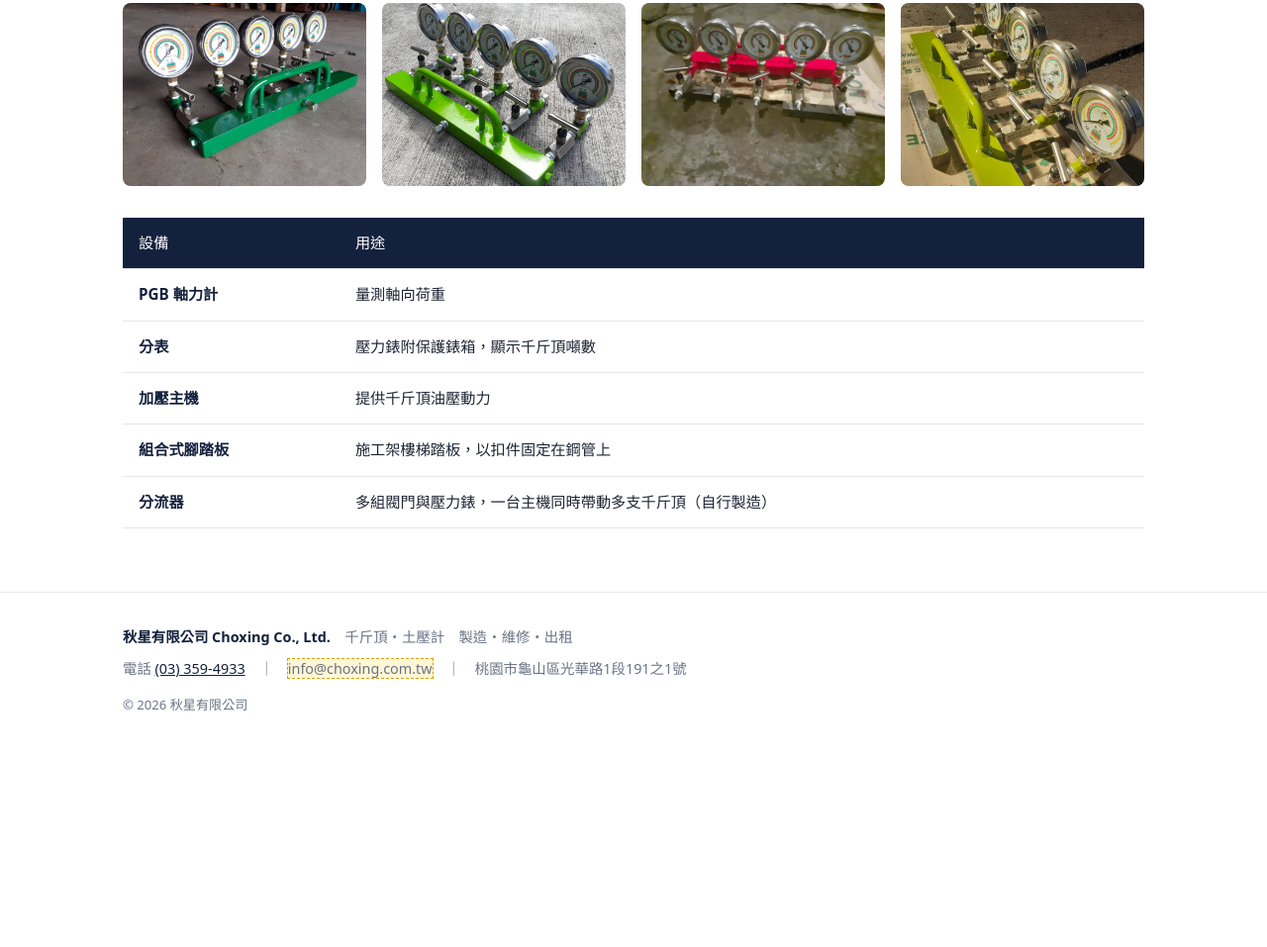
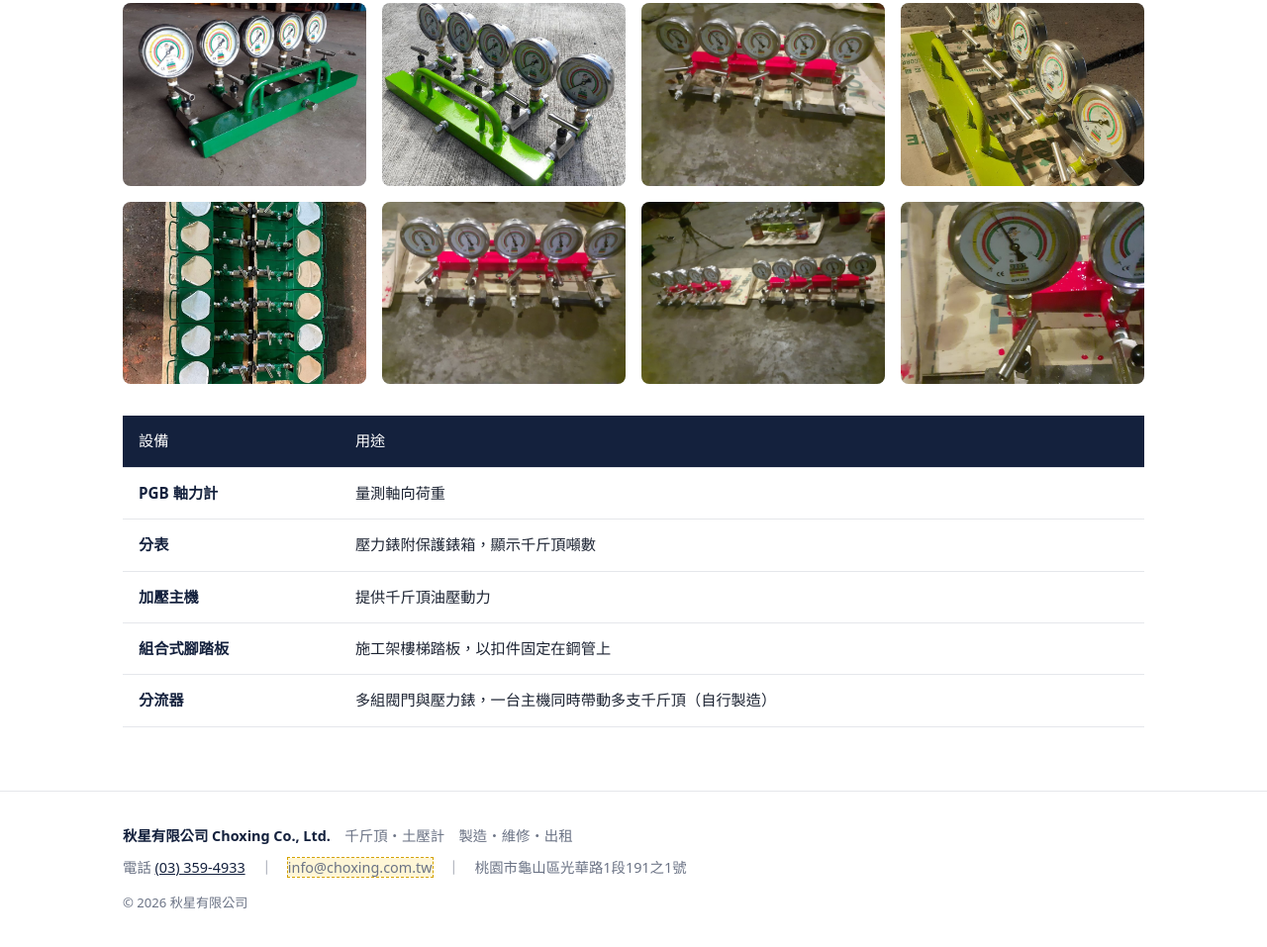
Before and after one commit to choxing-tw/choxing-website, a plain HTML site: page jack.html in a window 1280 px wide. Shown: the part 1917-2874 px from the top of the page at 99% size. Before the commit the page ends 2680 px from the top, so only its background shows below. Drawn offline with Linux system fonts and the light colour scheme.

Commit message:
分流器照片增加為 8 張
Co-Authored-By: Claude Opus 5.5 <noreply@anthropic.com>
Claude-Session: https://claude.ai/code/session_01Xkdx3nA27CKUcSW3yAqiEk

```diff
--- a/jack.html
+++ b/jack.html
@@ -103,6 +103,10 @@
         <figure><img class="photo" src="images/photos/flow-divider-2.jpg" alt="秋星分流器成品，五組壓力錶與閥門" loading="lazy"></figure>
         <figure><img class="photo" src="images/photos/flow-divider-3.jpg" alt="秋星分流器，紅色本體五組壓力錶" loading="lazy"></figure>
         <figure><img class="photo" src="images/photos/flow-divider-4.jpg" alt="秋星分流器側面，閥門與壓力錶" loading="lazy"></figure>
+        <figure><img class="photo" src="images/photos/flow-divider-5.jpg" alt="秋星分流器成品一批，綠色錶箱與閥門" loading="lazy"></figure>
+        <figure><img class="photo" src="images/photos/flow-divider-6.jpg" alt="秋星分流器，五組壓力錶" loading="lazy"></figure>
+        <figure><img class="photo" src="images/photos/flow-divider-7.jpg" alt="秋星分流器多組成品" loading="lazy"></figure>
+        <figure><img class="photo" src="images/photos/flow-divider-8.jpg" alt="秋星分流器壓力錶特寫，刻度為噸" loading="lazy"></figure>
       </div>
       <div class="table-wrap">
         <table class="spec-table acc-table">
```
Also changed, not shown: images/photos/flow-divider-5.jpg (added), images/photos/flow-divider-6.jpg (added), images/photos/flow-divider-7.jpg (added), images/photos/flow-divider-8.jpg (added).
